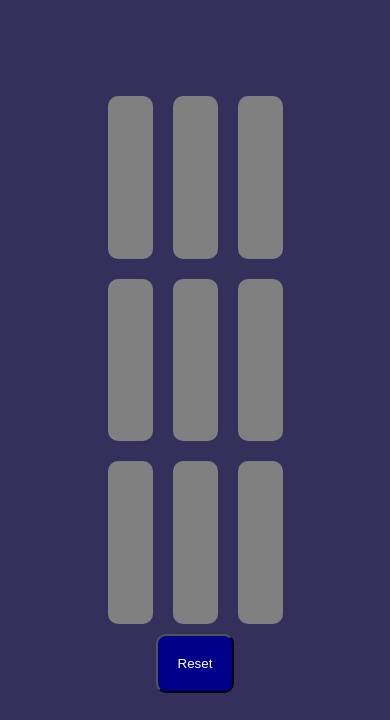
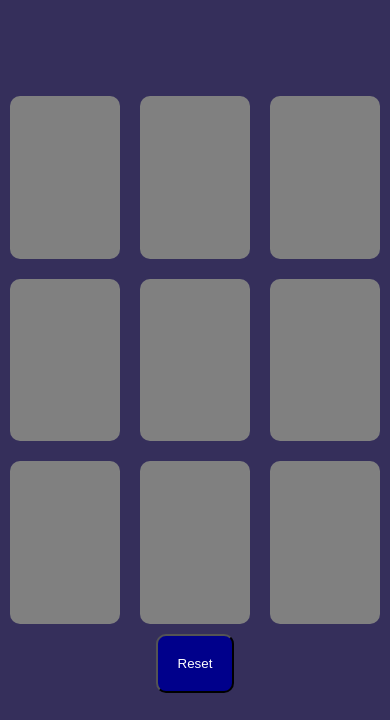
Before and after one commit to Zak-aden1/tic-tac-toe, a plain HTML site: page index.html in a window 390 px wide. Shown: the part 124-844 px from the top of the page. Drawn offline with nearby package versions, Linux system fonts and the light colour scheme.

Commit message:
responsive

```diff
--- a/styles.scss
+++ b/styles.scss
@@ -112,3 +112,11 @@ button {
     animation-duration: 1s;
     /* don't forget to set a duration! */
 }
+
+@media screen and (max-width: 950px) {
+    .wrapper {
+        // display: flex;
+        // flex-direction: column;
+        min-width: 100vw;
+    }
+}
```
Also changed, not shown: styles.css.
